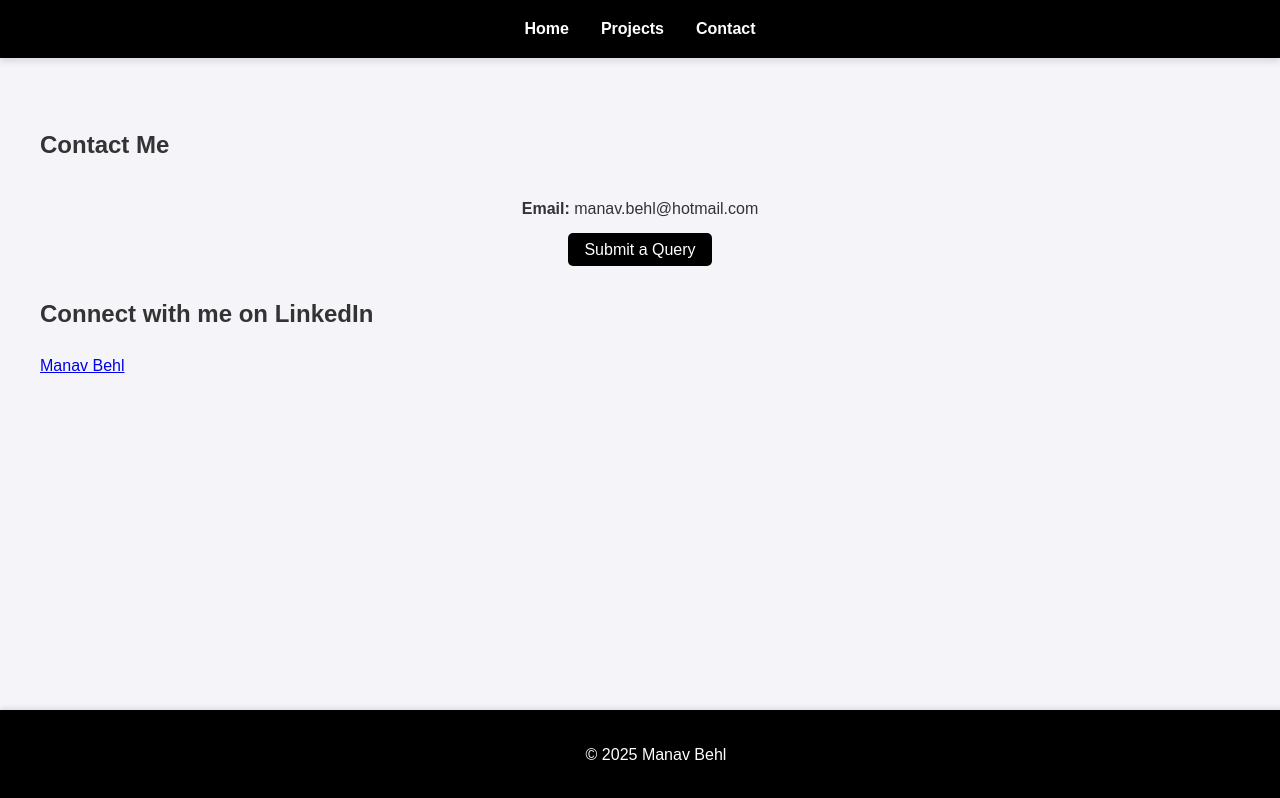
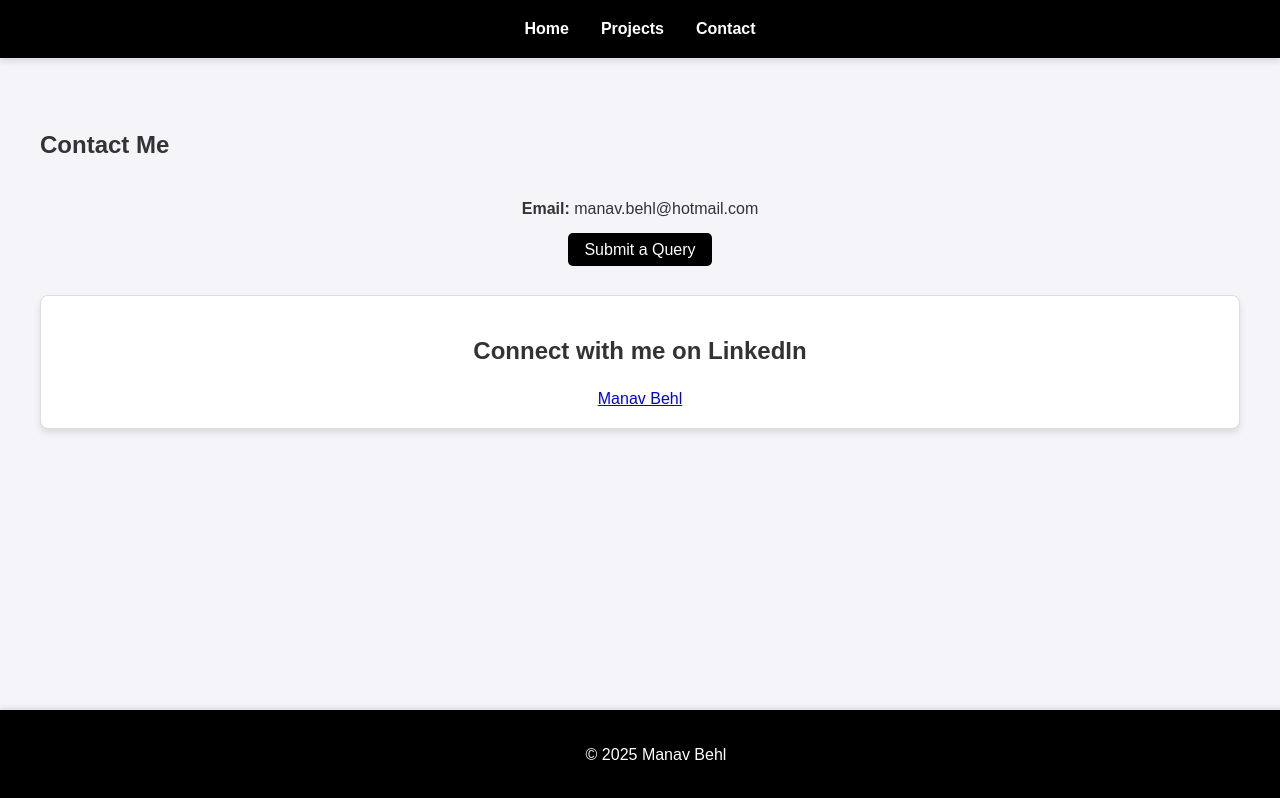
Before and after one commit to ECEmanav/Manav_behl, a plain HTML site: page contact.html in a window 1280 px wide. Drawn offline with Linux system fonts and the light colour scheme.

Commit message:
Update stylec.css
css for contact page

```diff
--- a/stylec.css
+++ b/stylec.css
@@ -82,6 +82,27 @@ footer {
 .contact-container .btn:hover {
     background: #555;
 }
+/* LinkedIn Badge Container */
+.linkedin-badge-container {
+    text-align: center;
+    margin: 2rem auto;
+    padding: 1rem;
+    background: #fff;
+    border: 1px solid #ddd;
+    border-radius: 8px;
+    box-shadow: 0 4px 6px rgba(0, 0, 0, 0.1);
+}
+
+.linkedin-badge-container h2 {
+    margin-bottom: 1rem;
+    color: #333;
+    font-size: 1.5rem;
+}
+
+/* Adjust Contact Container Spacing */
+.contact-container {
+    margin-bottom: 2rem;
+}
 
 /* Responsive Design */
 @media (max-width: 768px) {
```
